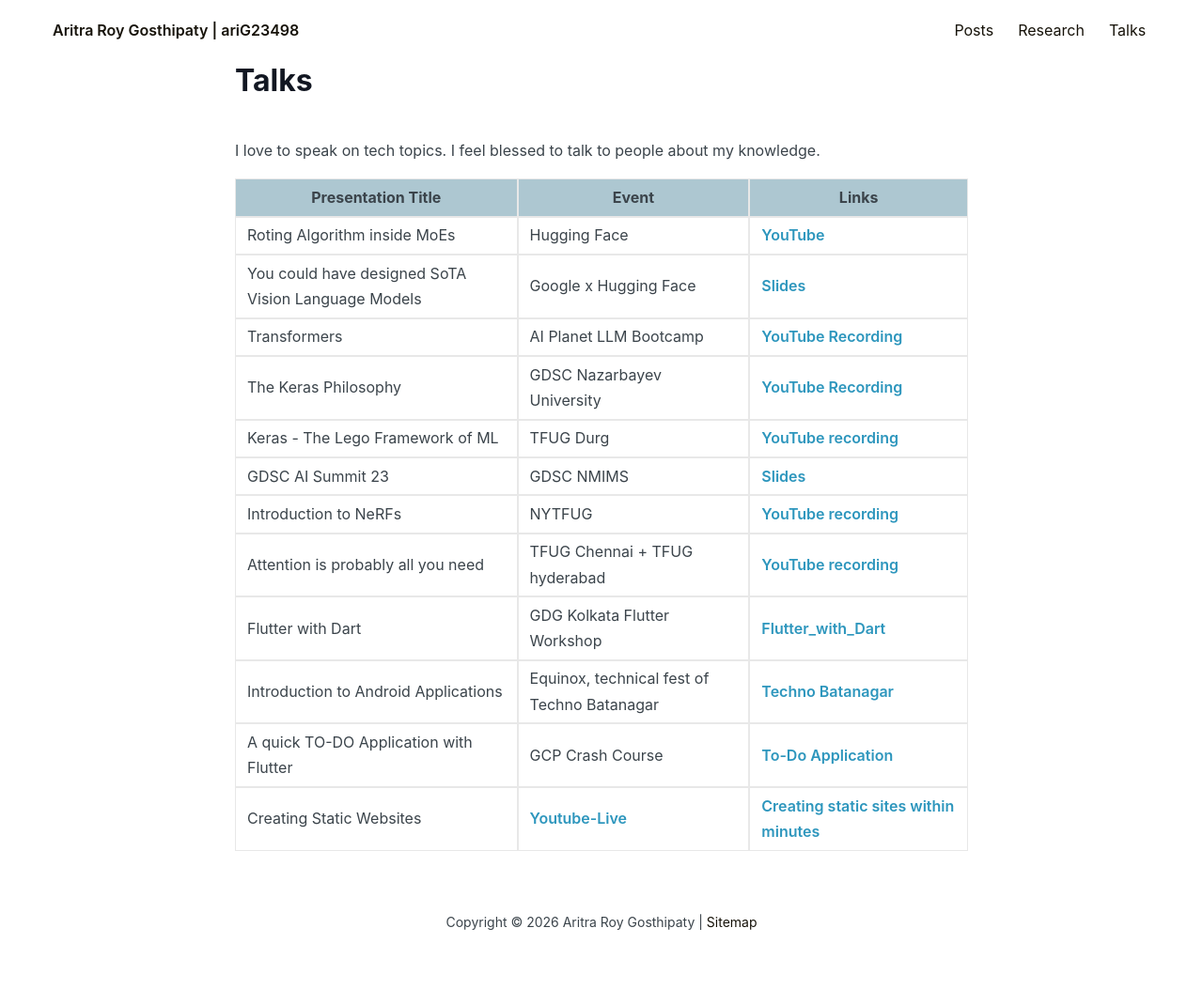
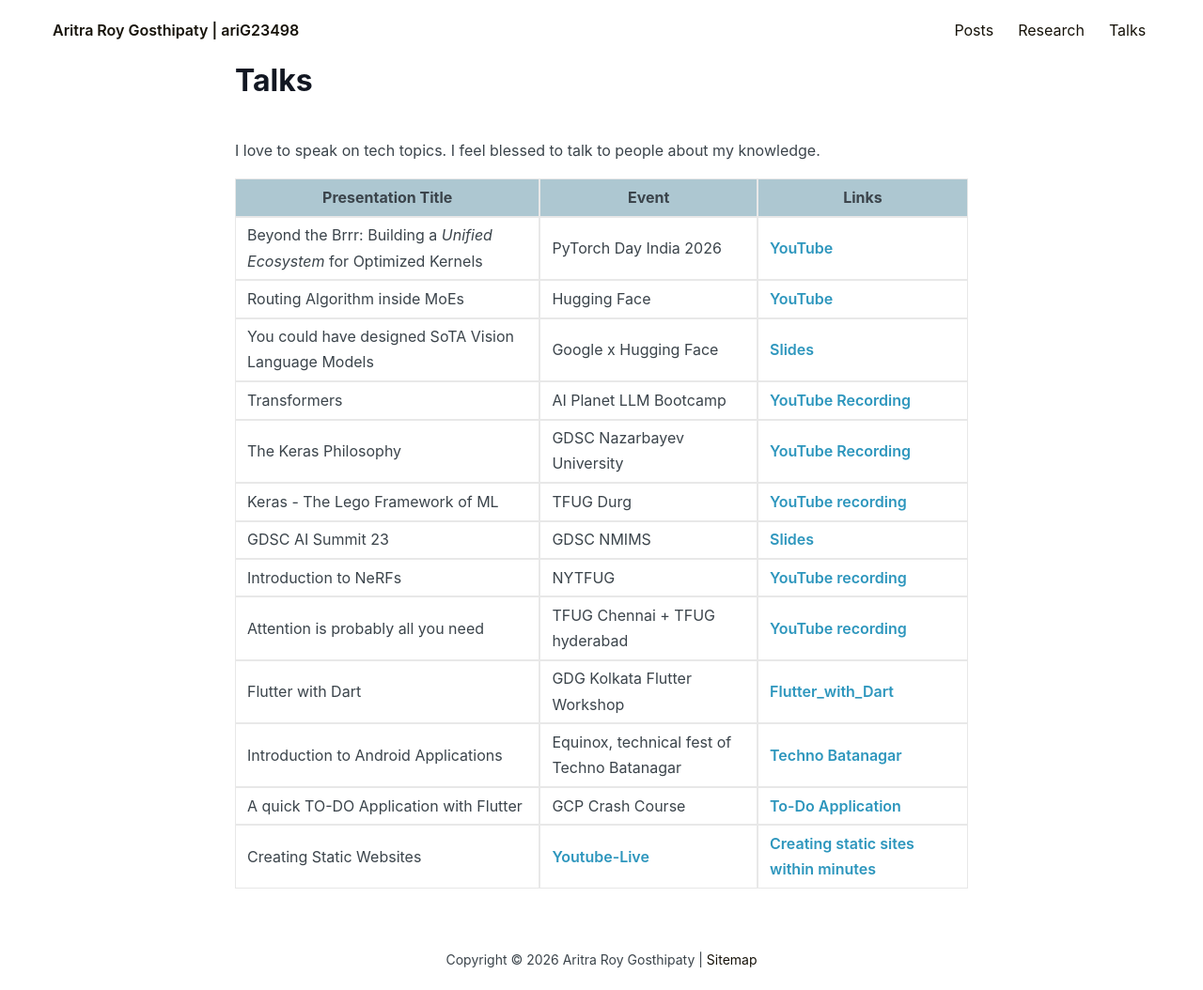
Before and after one commit to ariG23498/ariG23498.github.io, a Jekyll site: the page built from talks.md, in a window 1280 px wide. Shown: the whole page at 94% size. Built offline with Jekyll 4.4.1, drawn with Linux system fonts in a browser that asks for light colours; before the commit the page ends 1014 px from its top, so only the background shows below that.

Commit message:
Update talks.md

```diff
--- a/talks.md
+++ b/talks.md
@@ -6,7 +6,8 @@ permalink: /talks
 
 | Presentation Title | Event | Links |
 | :--: | :--: | :--: |
-| Roting Algorithm inside MoEs | Hugging Face | [YouTube](https://youtu.be/CDnkFbW-uEQ) |
+| Beyond the Brrr: Building a _Unified Ecosystem_ for Optimized Kernels | PyTorch Day India 2026 | [YouTube](https://youtu.be/q0GfzJmuaUM?si=piY_ZvO9Fqq3-hZ8) |
+| Routing Algorithm inside MoEs | Hugging Face | [YouTube](https://youtu.be/CDnkFbW-uEQ) |
 | You could have designed SoTA Vision Language Models | Google x Hugging Face | [Slides](https://docs.google.com/presentation/d/1wI4CbPqcpBrWcYoF3ccPgQiI9JXZdTtW8EhGND-zRhQ/edit?usp=sharing) |
 | Transformers | AI Planet LLM Bootcamp | [YouTube Recording](https://www.youtube.com/watch?v=kVVNu0fZAdg) |
 | The Keras Philosophy | GDSC Nazarbayev University | [YouTube Recording](https://www.youtube.com/watch?v=Ev6Z0muhSoQ) |
```
